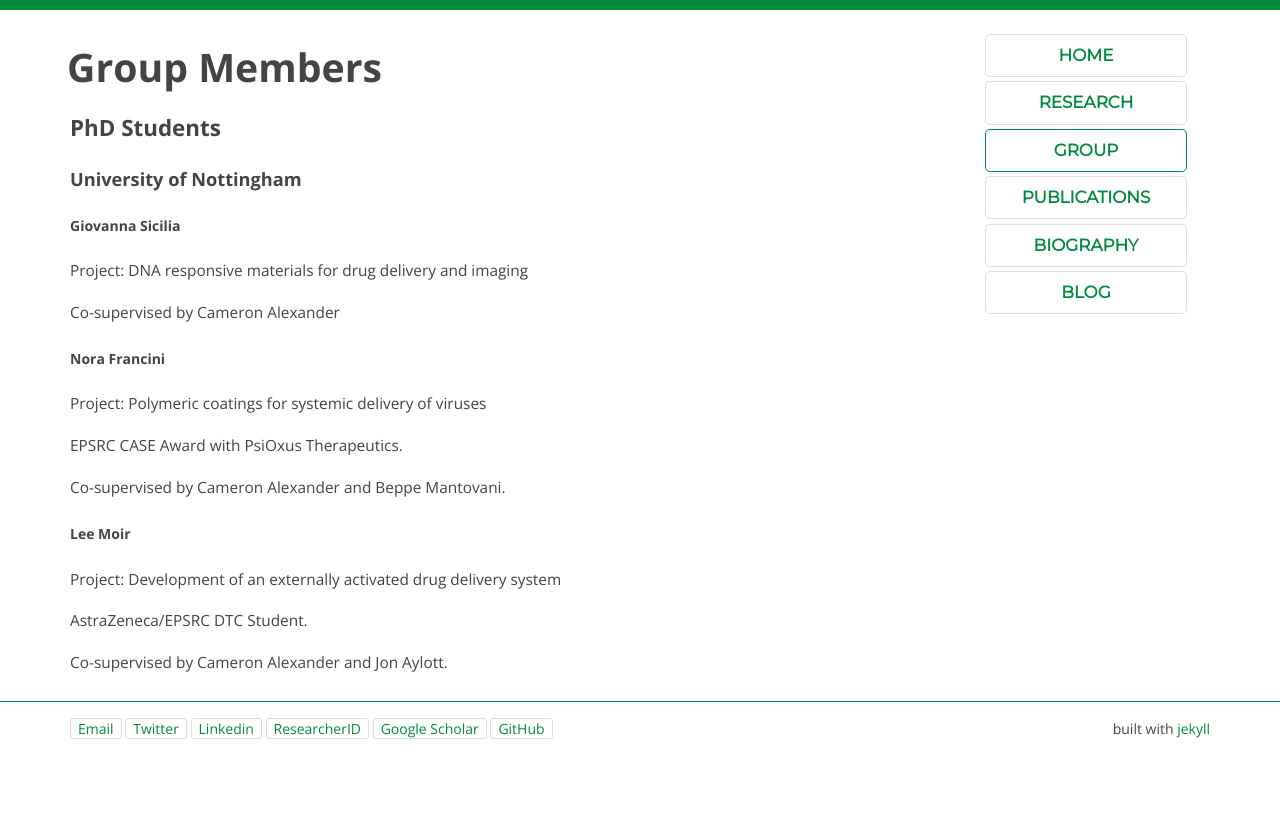
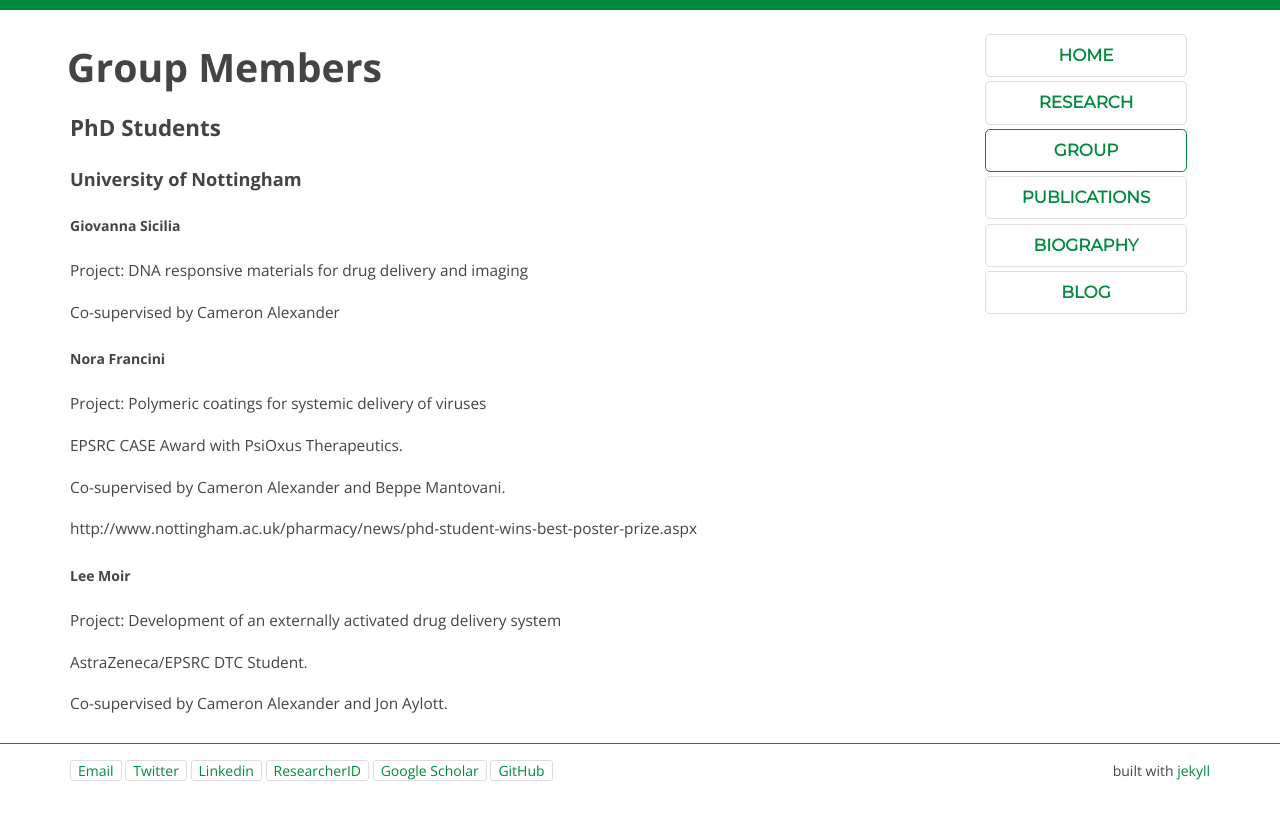
Before and after one commit to sebspain/sebspain.github.io, a Jekyll site: the page built from group/index.md, in a window 1280 px wide. Shown: the top 820 px of the page. Built offline with Jekyll 4.4.1, drawn with Linux system fonts in a browser that asks for light colours; Markdown is read by kramdown in place of the engine named in the settings; some of the changed lines change nothing that is shown.

Commit message:
added link to Nora's prize

```diff
--- a/group/index.md
+++ b/group/index.md
@@ -19,6 +19,7 @@ EPSRC CASE Award with PsiOxus Therapeutics.
 
 Co-supervised by Cameron Alexander and Beppe Mantovani.
 
+http://www.nottingham.ac.uk/pharmacy/news/phd-student-wins-best-poster-prize.aspx
 #####Lee Moir
 Project: Development of an externally activated drug delivery system
 
```
